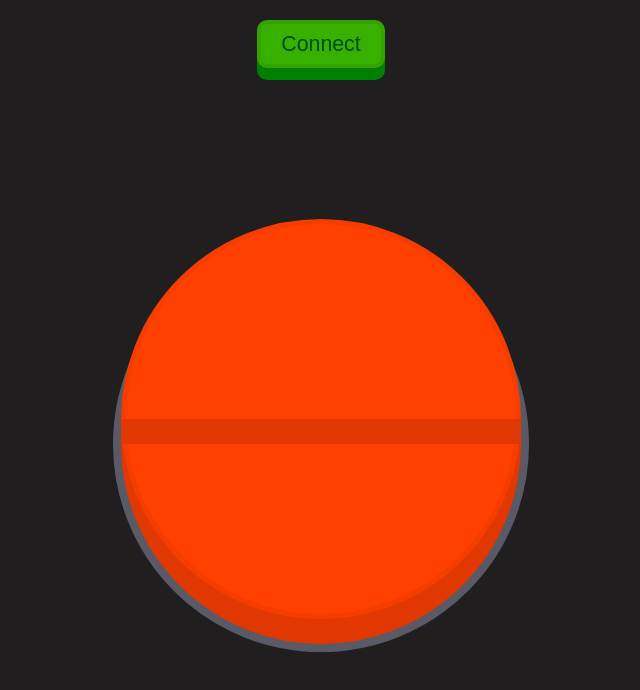
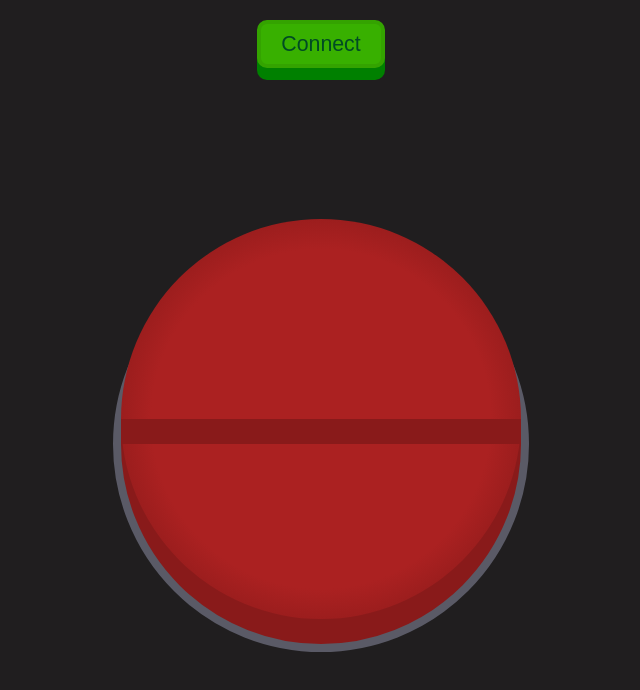
Before and after one commit to dominik-korsa/buzzer, a plain HTML site: page index.html in a window 1280 px wide. Shown: the whole page, without its empty margins (319-959 px from the left). Drawn offline with Linux system fonts and the light colour scheme.

Commit message:
Change button style

```diff
--- a/style.css
+++ b/style.css
@@ -57,13 +57,16 @@ button {
 }
 
 #big-button {
+    --top-center-color: #AB2121;
+    --top-edge-color: #9A1D1D;
+    --body-color: #891A1A;
     display: flex;
     flex-direction: column-reverse;
     width: min(50vw, 50vh);
     height: min(50vw, 50vh);
     border: 8px solid #5A5A66;
     border-radius: 50%;
-    background: #E03800;
+    background: var(--body-color);
     padding: 0;
     cursor: pointer;
     box-sizing: content-box;
@@ -74,9 +77,8 @@ button {
     --size: min(50vw, 50vh);
     width: var(--size);
     height: var(--size);
-    background-color: #FF4000;
+    background: radial-gradient(circle, var(--top-center-color) 0%, var(--top-center-color) 60%, var(--top-edge-color) 72%);
     border-radius: 50%;
-    border: 5px solid #F53D00;
     box-sizing: border-box;
     margin-bottom: -50%;
     margin-top: -50%;
@@ -84,7 +86,7 @@ button {
 }
 
 #big-button__body {
-    background: #E03800;
+    background: var(--body-color);
     height: 25px;
     width: 100%;
     transition: height 150ms ease-out;
```
